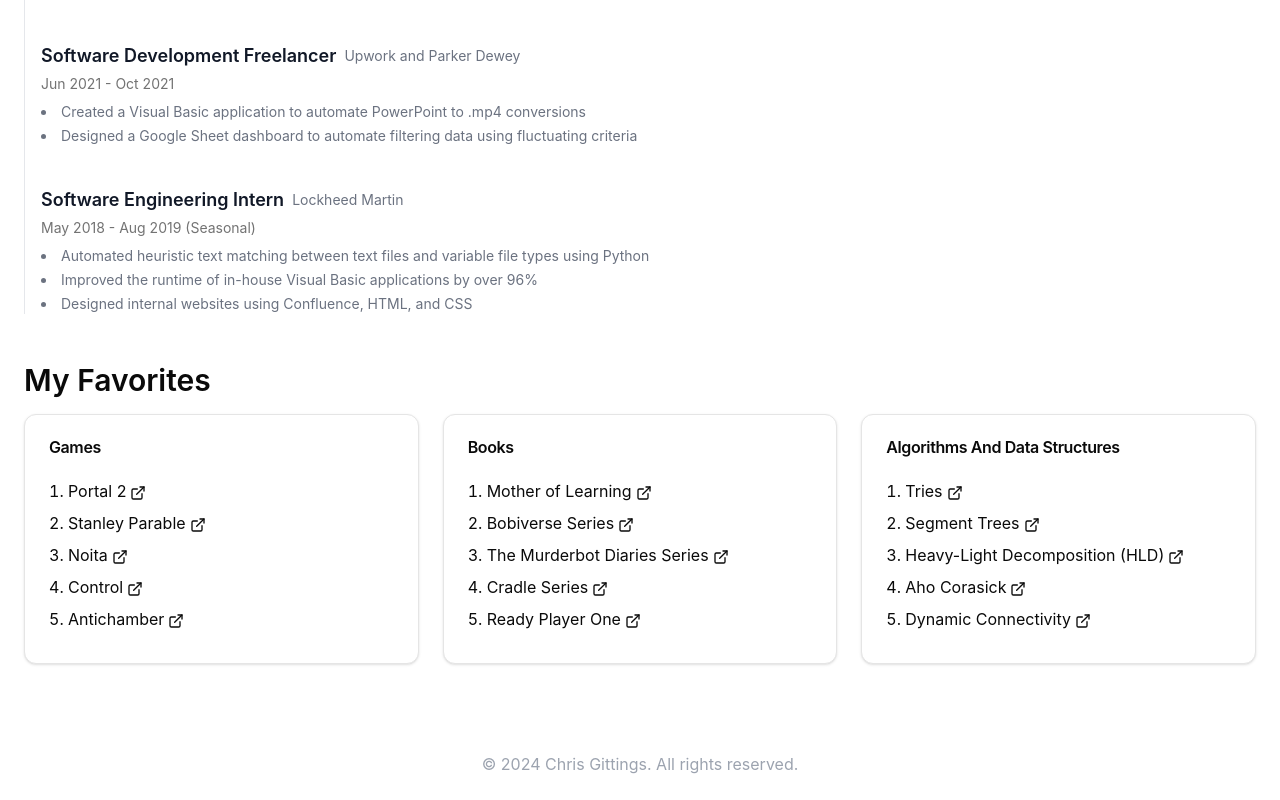
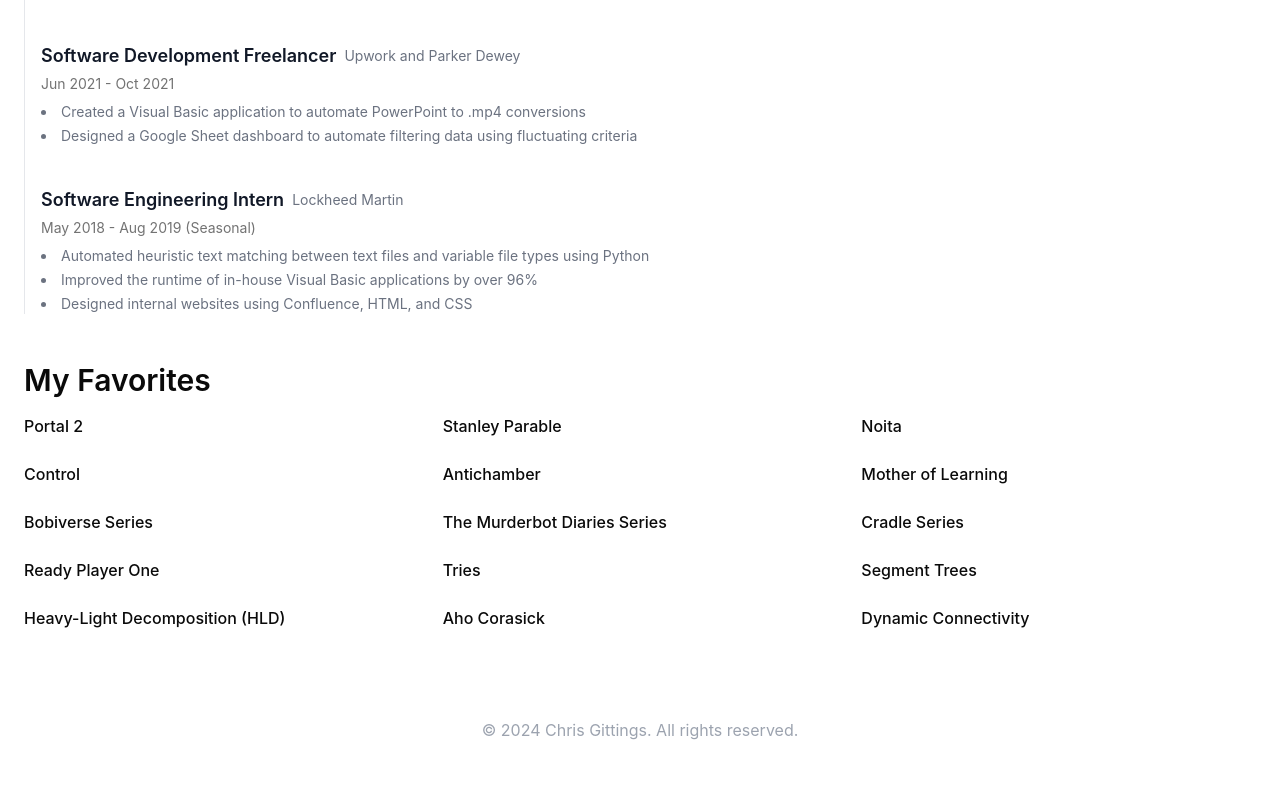
Before and after one commit to Silver-Sword/Portfolio, a Next.js app: page /about in a window 1280 px wide. Shown: the part 1532-2332 px from the top of the page. After the commit the page ends 2298 px from the top, so only its background shows below. Built offline with nearby package versions, Linux system fonts and the light colour scheme.

Commit message:
extract favorites section into its own file

```diff
--- /dev/null
+++ b/src/app/about/FavoriteCard.tsx
@@ -0,0 +1,23 @@
+import { Card, Image, Group, Badge, Text } from "@mantine/core";
+import { ExternalLink } from "lucide-react";
+import Link from "next/link";
+
+interface FavoriteCardProps {
+  category: string;
+  name: string;
+  link: string;
+}
+
+export default function FavoriteCard({
+  category,
+  name,
+  link,
+}: FavoriteCardProps) {
+  return (
+    <Card title={name} shadow="sm" radius="md" withBorder>
+      <Group justify="space-between" mt="md" mb="xs">
+        <Text fw={500}>{name}</Text>
+      </Group>
+    </Card>
+  );
+}
--- /dev/null
+++ b/src/app/about/FavoriteSection.tsx
@@ -0,0 +1,86 @@
+import FavoriteCard from "./FavoriteCard";
+export default function FavoriteSection() {
+  const favorites = {
+    games: [
+      {
+        name: "Portal 2",
+        link: "https://store.steampowered.com/app/620/Portal_2/",
+      },
+      {
+        name: "Stanley Parable",
+        link: "https://store.steampowered.com/app/221910/The_Stanley_Parable/",
+      },
+      {
+        name: "Noita",
+        link: "https://store.steampowered.com/app/881100/Noita/",
+      },
+      {
+        name: "Control",
+        link: "https://store.steampowered.com/app/870780/Control_Ultimate_Edition/",
+      },
+      {
+        name: "Antichamber",
+        link: "https://store.steampowered.com/app/219890/Antichamber/",
+      },
+    ],
+    books: [
+      {
+        name: "Mother of Learning",
+        link: "https://www.royalroad.com/fiction/21220/mother-of-learning",
+      },
+      {
+        name: "Bobiverse Series",
+        link: "https://www.goodreads.com/series/192752-bobiverse",
+      },
+      {
+        name: "The Murderbot Diaries Series",
+        link: "https://www.goodreads.com/series/191900-the-murderbot-diaries",
+      },
+      {
+        name: "Cradle Series",
+        link: "https://www.goodreads.com/series/192821-cradle",
+      },
+      {
+        name: "Ready Player One",
+        link: "https://www.goodreads.com/book/show/9969571-ready-player-one",
+      },
+    ],
+    algorithms: [
+      { name: "Tries", link: "https://en.wikipedia.org/wiki/Trie" },
+      {
+        name: "Segment Trees",
+        link: "https://en.wikipedia.org/wiki/Segment_tree",
+      },
+      {
+        name: "Heavy-Light Decomposition (HLD)",
+        link: "https://cp-algorithms.com/graph/hld.html",
+      },
+      {
+        name: "Aho Corasick",
+        link: "https://cp-algorithms.com/string/aho_corasick.html",
+      },
+      {
+        name: "Dynamic Connectivity",
+        link: "https://en.wikipedia.org/wiki/Dynamic_connectivity",
+      },
+    ],
+  };
+
+  return (
+    <section>
+      <h2 className="text-3xl font-semibold mb-4">My Favorites</h2>
+      <div className="grid grid-cols-1 md:grid-cols-3 gap-6">
+        {Object.entries(favorites).map(([category, items]) =>
+          items.map((item, index) => (
+            <FavoriteCard
+              key={index}
+              category={category}
+              name={item.name}
+              link={item.link}
+            />
+          ))
+        )}
+      </div>
+    </section>
+  );
+}
--- a/src/app/about/page.tsx
+++ b/src/app/about/page.tsx
@@ -1,76 +1,9 @@
-import { Card, CardContent, CardHeader, CardTitle } from "@/components/ui/card";
 import { Badge } from "@/components/ui/badge";
 import { Timeline, TimelineItem } from "@/components/ui/timeline";
-import { ExternalLink } from "lucide-react";
-import Link from "next/link";
+
+import FavoriteSection from "./FavoriteSection";
 
 export default function About() {
-  const favorites = {
-    games: [
-      {
-        name: "Portal 2",
-        link: "https://store.steampowered.com/app/620/Portal_2/",
-      },
-      {
-        name: "Stanley Parable",
-        link: "https://store.steampowered.com/app/221910/The_Stanley_Parable/",
-      },
-      {
-        name: "Noita",
-        link: "https://store.steampowered.com/app/881100/Noita/",
-      },
-      {
-        name: "Control",
-        link: "https://store.steampowered.com/app/870780/Control_Ultimate_Edition/",
-      },
-      {
-        name: "Antichamber",
-        link: "https://store.steampowered.com/app/219890/Antichamber/",
-      },
-    ],
-    books: [
-      {
-        name: "Mother of Learning",
-        link: "https://www.royalroad.com/fiction/21220/mother-of-learning",
-      },
-      {
-        name: "Bobiverse Series",
-        link: "https://www.goodreads.com/series/192752-bobiverse",
-      },
-      {
-        name: "The Murderbot Diaries Series",
-        link: "https://www.goodreads.com/series/191900-the-murderbot-diaries",
-      },
-      {
-        name: "Cradle Series",
-        link: "https://www.goodreads.com/series/192821-cradle",
-      },
-      {
-        name: "Ready Player One",
-        link: "https://www.goodreads.com/book/show/9969571-ready-player-one",
-      },
-    ],
-    algorithms: [
-      { name: "Tries", link: "https://en.wikipedia.org/wiki/Trie" },
-      {
-        name: "Segment Trees",
-        link: "https://en.wikipedia.org/wiki/Segment_tree",
-      },
-      {
-        name: "Heavy-Light Decomposition (HLD)",
-        link: "https://cp-algorithms.com/graph/hld.html",
-      },
-      {
-        name: "Aho Corasick",
-        link: "https://cp-algorithms.com/string/aho_corasick.html",
-      },
-      {
-        name: "Dynamic Connectivity",
-        link: "https://en.wikipedia.org/wiki/Dynamic_connectivity",
-      },
-    ],
-  };
-
   const workExperience = [
     {
       date: "May 2024 - Aug 2024",
@@ -235,39 +168,7 @@ export default function About() {
         </Timeline>
       </section>
 
-      <section>
-        <h2 className="text-3xl font-semibold mb-4">My Favorites</h2>
-        <div className="grid grid-cols-1 md:grid-cols-3 gap-6">
-          {Object.entries(favorites).map(([category, items]) => (
-            <Card key={category}>
-              <CardHeader>
-                <CardTitle className="capitalize">
-                  {category === "algorithms"
-                    ? "Algorithms and Data Structures"
-                    : category}
-                </CardTitle>
-              </CardHeader>
-              <CardContent>
-                <ol className="list-decimal list-inside">
-                  {items.map((item, index) => (
-                    <li key={index} className="mb-2">
-                      <Link
-                        href={item.link}
-                        target="_blank"
-                        rel="noopener noreferrer"
-                        className="hover:underline"
-                      >
-                        {item.name}
-                        <ExternalLink className="inline-block ml-1 w-4 h-4" />
-                      </Link>
-                    </li>
-                  ))}
-                </ol>
-              </CardContent>
-            </Card>
-          ))}
-        </div>
-      </section>
+      <FavoriteSection />
     </div>
   );
 }
```
